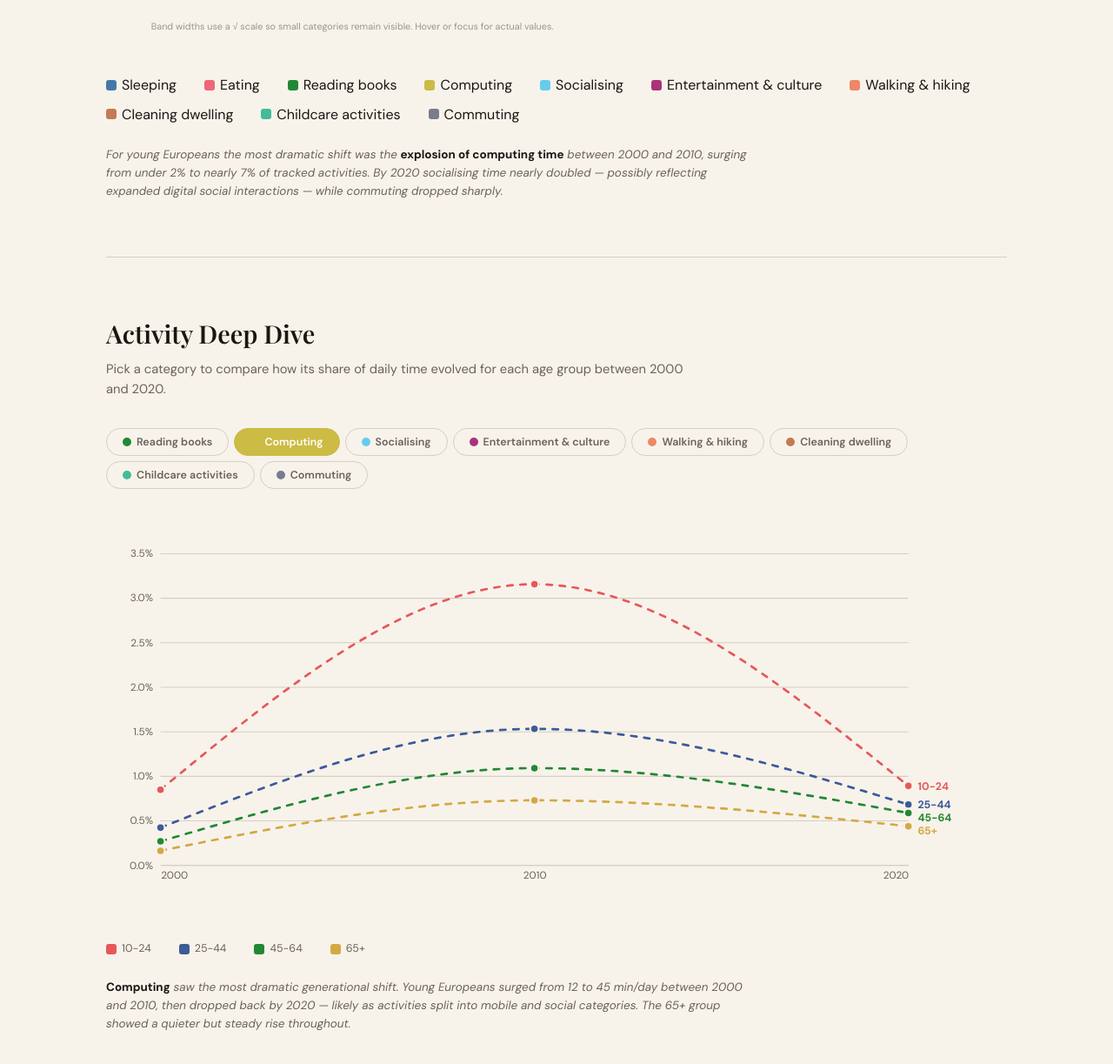
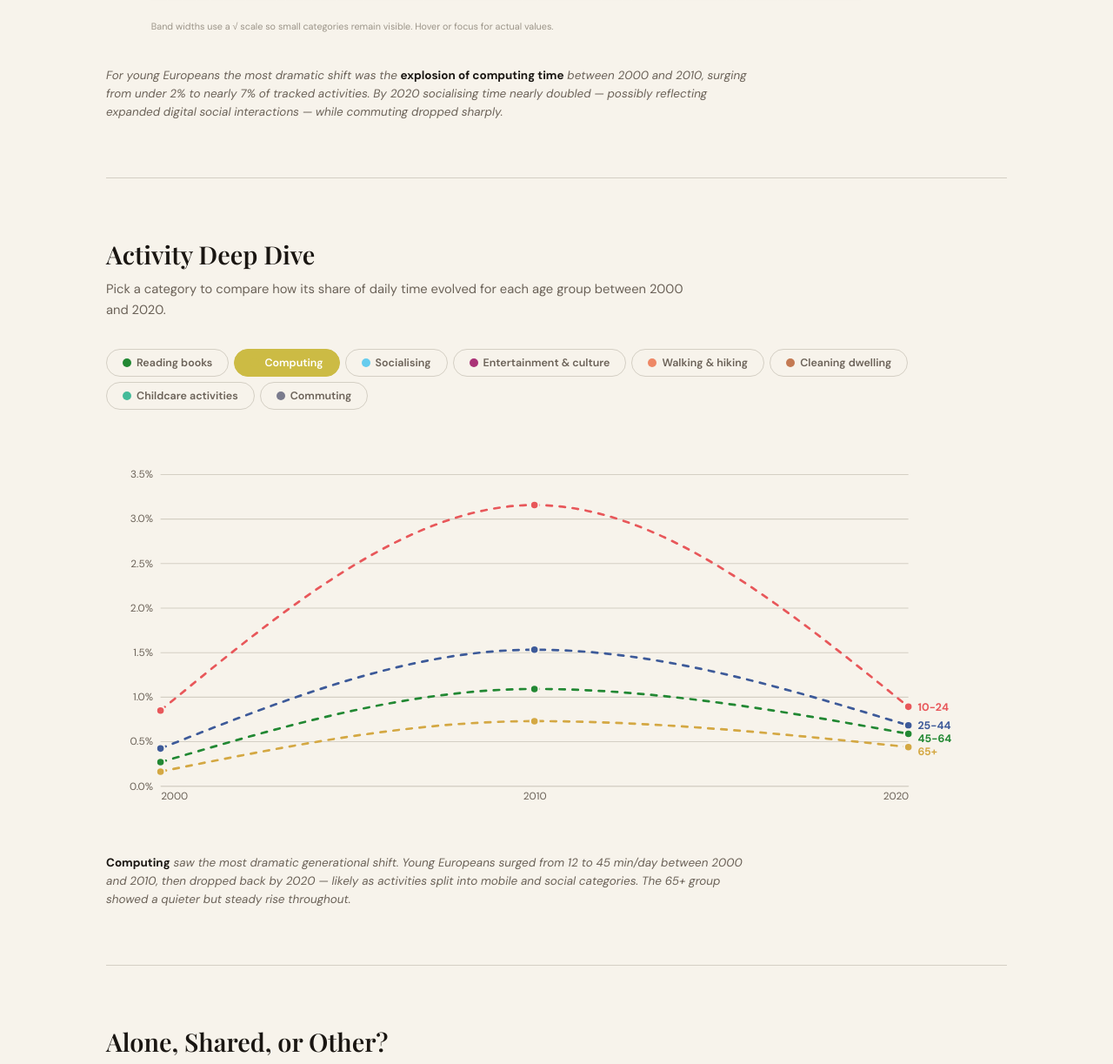
Before and after one commit to Wubpooz/visualisation-app5, a plain HTML site: page demo/final3/index.html in a window 1280 px wide. Shown: the part 1357-2580 px from the top of the page at 87% size. Drawn offline with nearby package versions, Linux system fonts and the light colour scheme; a web font is replaced by a local one.

Commit message:
remove unused legend elements from bump and line chart sections

```diff
--- a/demo/final3/index.html
+++ b/demo/final3/index.html
@@ -34,7 +34,6 @@
       <div class="chart-wrap reveal reveal-delay-2">
         <div id="bump-chart"></div>
       </div>
-      <div class="legend reveal reveal-delay-3" id="bump-legend"></div>
       <p class="chart-note reveal reveal-delay-3" id="bump-note"></p>
     </section>
 
@@ -48,7 +47,6 @@
       <div class="chart-wrap reveal reveal-delay-2">
         <div id="line-chart"></div>
       </div>
-      <div class="legend" id="line-legend"></div>
       <p class="chart-note reveal reveal-delay-3" id="line-note"></p>
     </section>
 
```
